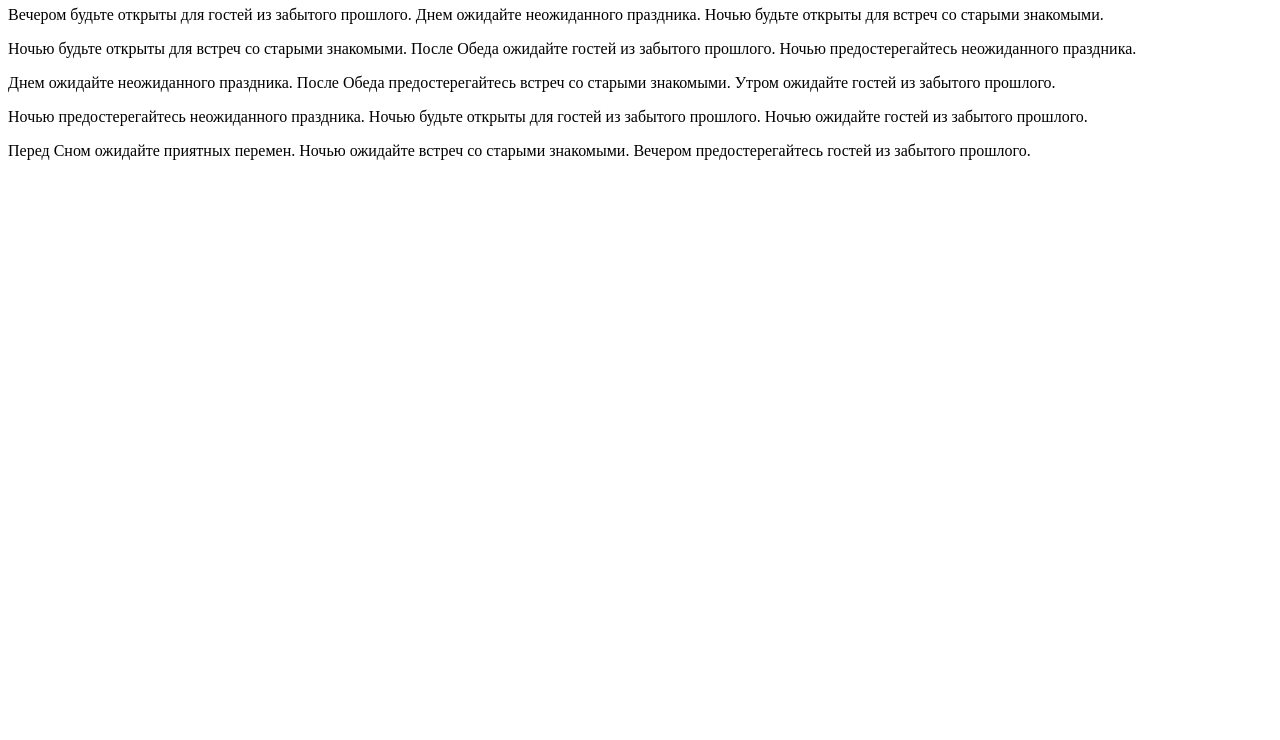
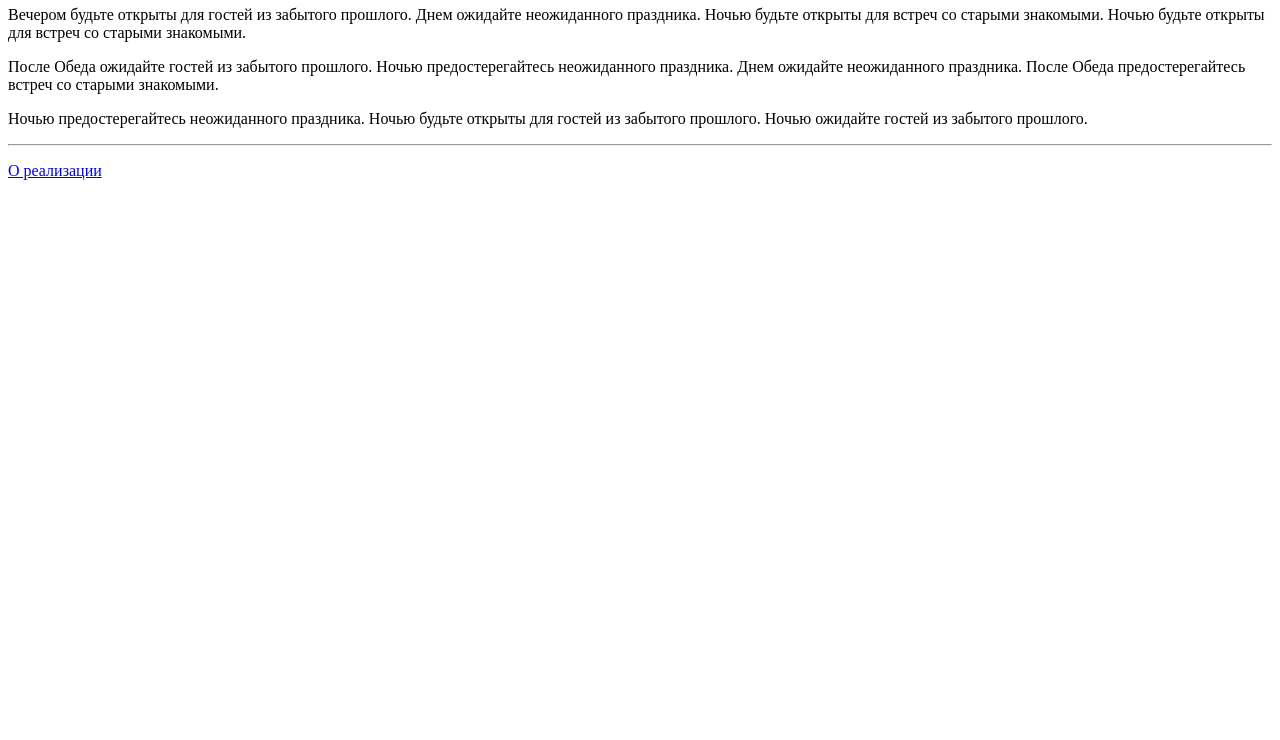
Before and after one commit to AnnaSova/horoscope2, a plain HTML site: page index.html in a window 1280 px wide. Shown: the part 60-800 px from the top of the page. Drawn offline with Linux system fonts and the light colour scheme.

Commit message:
Update index.html

```diff
--- a/index.html
+++ b/index.html
@@ -2,4 +2,10 @@
     <meta charset='utf-8'>
     <title>Гороскоп на сегодня</title>
     </head>
-    <body><h1>Что день 2020-04-17 нам готовит</h1><p>Вечером будьте открыты для гостей из забытого прошлого. Днем ожидайте неожиданного праздника. Ночью будьте открыты для встреч со старыми знакомыми.</p><p>Ночью будьте открыты для встреч со старыми знакомыми. После Обеда ожидайте гостей из забытого прошлого. Ночью предостерегайтесь неожиданного праздника.</p><p>Днем ожидайте неожиданного праздника. После Обеда предостерегайтесь встреч со старыми знакомыми. Утром ожидайте гостей из забытого прошлого.</p><p>Ночью предостерегайтесь неожиданного праздника. Ночью будьте открыты для гостей из забытого прошлого. Ночью ожидайте гостей из забытого прошлого.</p><p>Перед Сном ожидайте приятных перемен. Ночью ожидайте встреч со старыми знакомыми. Вечером предостерегайтесь гостей из забытого прошлого.</p></body></html>
+    <body><h1>Что день 5 мая 2020 нам готовит</h1>
+        <p>Вечером будьте открыты для гостей из забытого прошлого. Днем ожидайте неожиданного праздника. Ночью будьте открыты для встреч со старыми знакомыми. Ночью будьте открыты для встреч со старыми знакомыми.</p>
+        <p>После Обеда ожидайте гостей из забытого прошлого. Ночью предостерегайтесь неожиданного праздника. Днем ожидайте неожиданного праздника. После Обеда предостерегайтесь встреч со старыми знакомыми.</p>
+        <p>Ночью предостерегайтесь неожиданного праздника. Ночью будьте открыты для гостей из забытого прошлого. Ночью ожидайте гостей из забытого прошлого.</p>
+        <hr>
+        <p><a href="about.html">О реализации</a></p>
+     </body></html>
```
